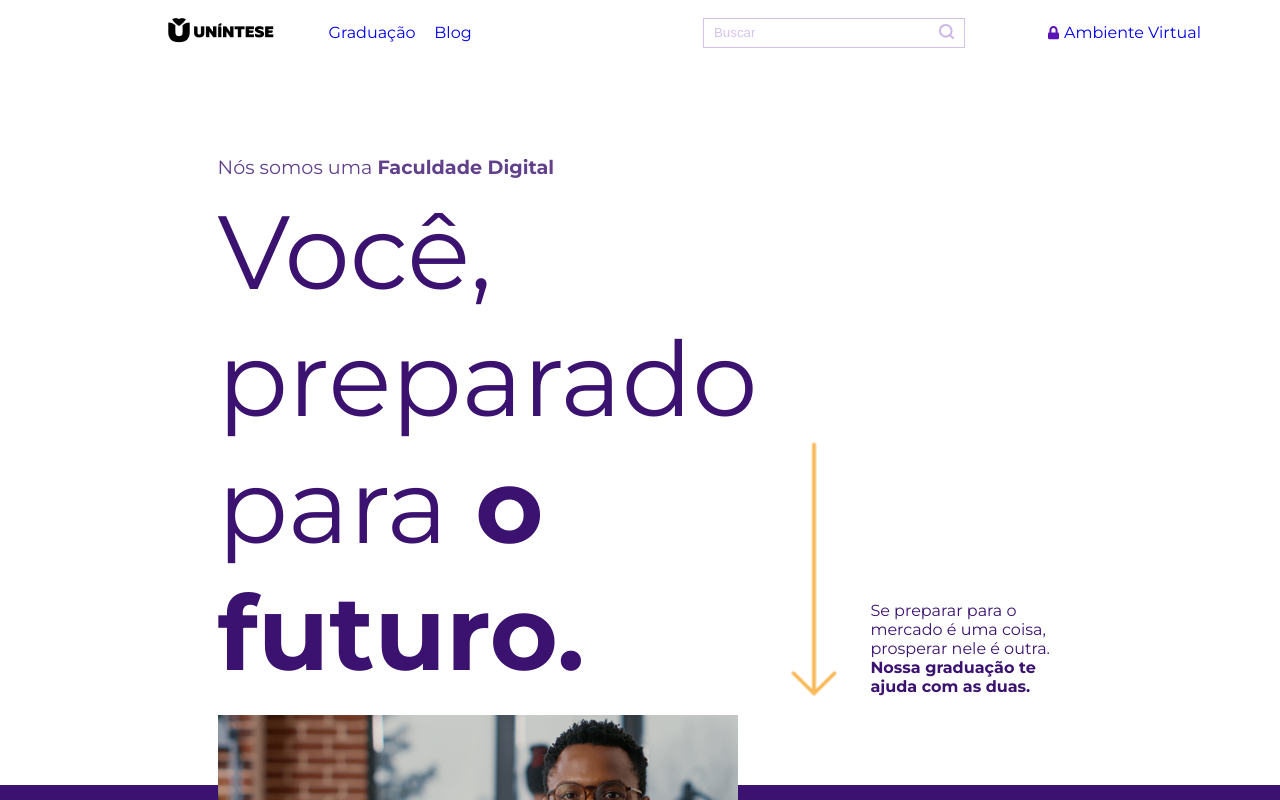
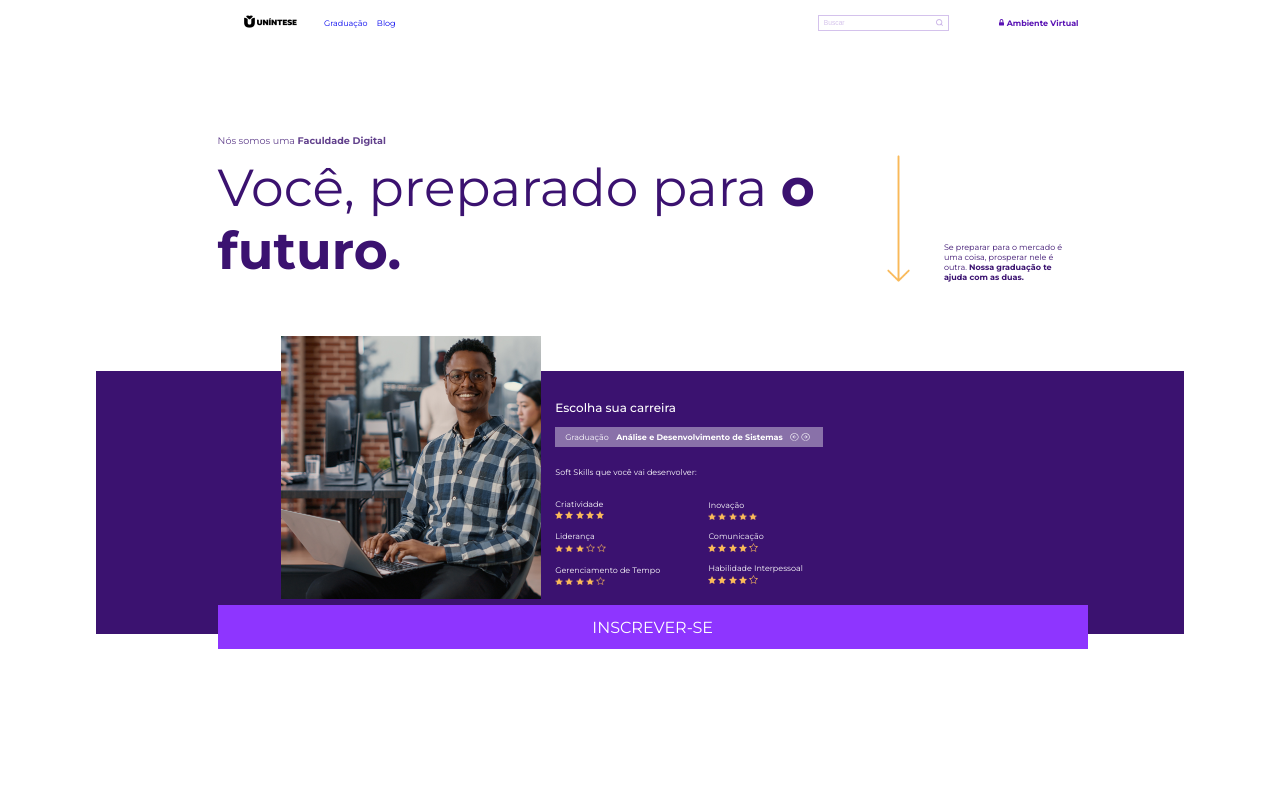
Before and after one commit to Gestao-de-Performance/site-desenvolvido-em-aula-Iwersonrb, a plain HTML site: page index.html in a window 1280 px wide. Shown: the top 800 px of the page. Drawn offline with Linux system fonts and the light colour scheme.

Commit message:
atualizado

```diff
--- a/style.css
+++ b/style.css
@@ -1,4 +1,3 @@
-
 @import url('https://fonts.googleapis.com/css2?family=Montserrat:ital,wght@0,100..900;1,100..900&display=swap');
 
 :root{
@@ -19,8 +18,11 @@
     padding: 0;
 }
 
+
 body{
     font-family: 'Montserrat', sans-serif;
+    font-size: 1rem;
+    zoom: 0.5; /* Aplicado zoom de 50% */
 }
 
 h1, h2, p{
@@ -58,6 +60,7 @@ nav{
     align-items: center;
 }
 
+
 /*Gap utilizado no cabeçalho*/
 .gapCabecalho{
     gap: 20%;
@@ -89,6 +92,7 @@ nav{
 .inputBusca::placeholder{
     color: var(--cor-busca);
 }
+
 /*Fim input de busca no Blog*/
 
 /*Imagem da Lupa no input de busca*/
@@ -108,11 +112,15 @@ nav{
     white-space: nowrap;
 }
 
-/*Display Flex do ambiente Virtual*/
-.displayFlexAmbienteV{
-    display:flex;
-    align-items:center;
+/* Display Flex do ambiente Virtual */
+.displayFlexAmbienteV {
+    display: flex;
+    align-items: center;
     gap: 5px;
+    color: #5a13b4;
+    font-weight: bold;
+    padding: 10px;
+
 }
 
 /*Versão Tablet*/
@@ -197,6 +205,8 @@ h1{
 /*Início Cursos*/
 .backgroundContainerCursos{
     background-color: var(--cor-background-cursos);
+    max-width: 85%;
+    margin: 0 auto;
 }
 
 .containerExternoCursos{
@@ -261,7 +271,7 @@ h1{
 .posicionamentoBotaoInscrever{
     position: relative;
     margin: 0 17%;
-    top: -175px;
+    top: -210px;
 }
 
 .botaoInscreverSe{
@@ -269,7 +279,7 @@ h1{
     display: block;
     background-color: var(--cor-background-botao);
     text-align: center;
-    padding: 2%;
+    padding: 1.5%;
     font-size: 2rem;
 }
 /*Fim Botão Inscrever-se*/
```
